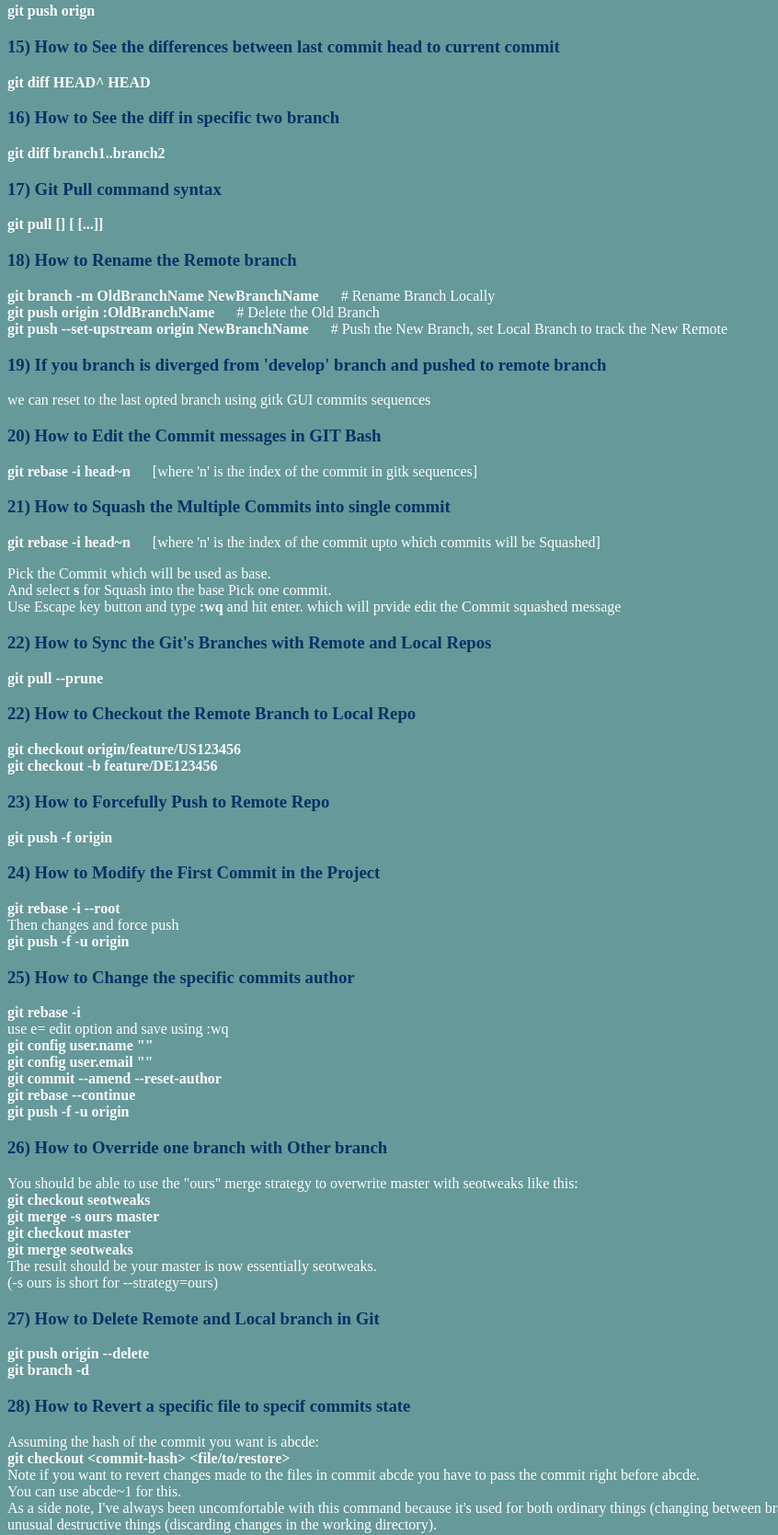
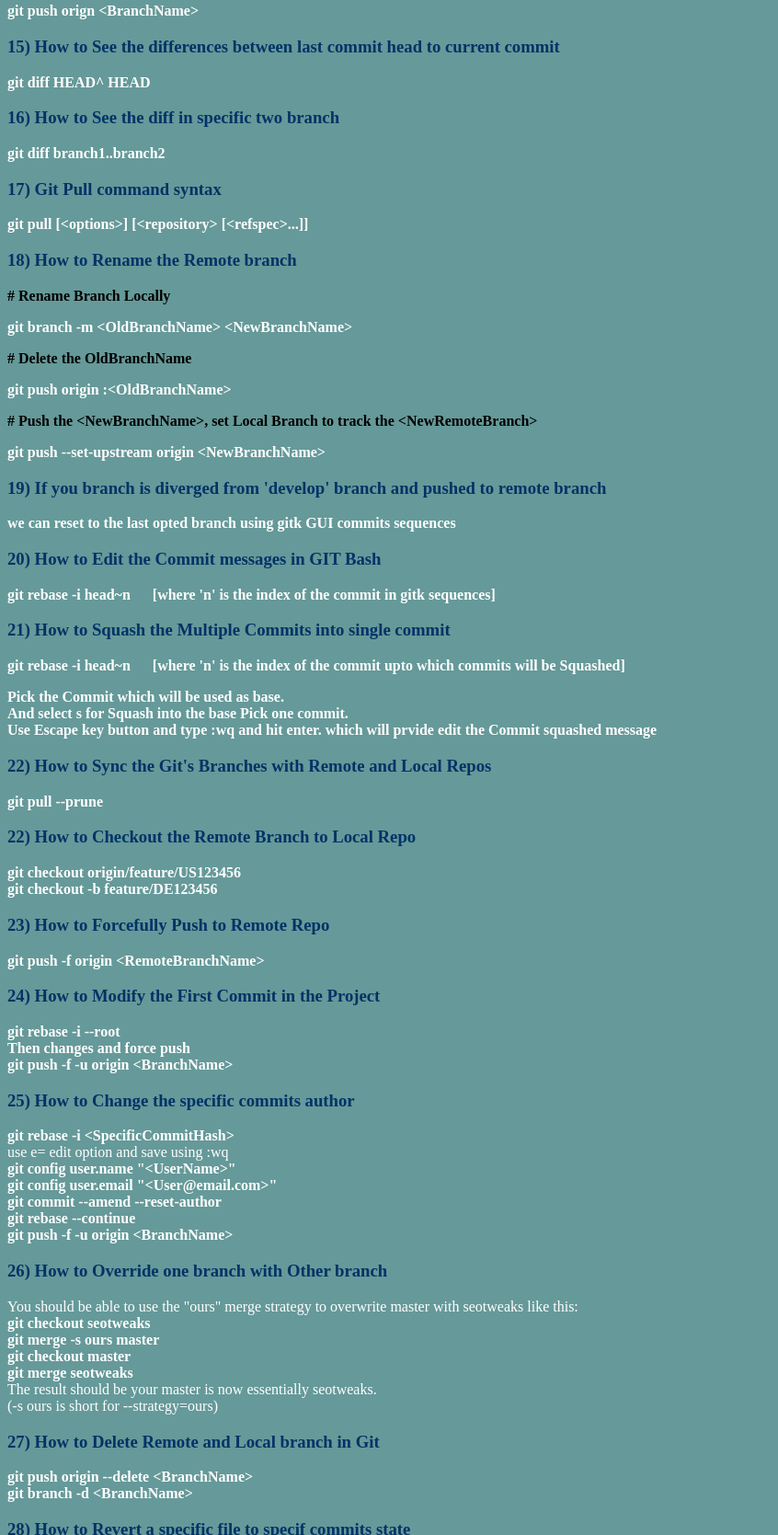
Before and after one commit to TheCoder87/UsefulGitCommands, a plain HTML site: page index.html in a window 1280 px wide. Shown: the part 1131-2800 px from the top of the page at 92% size, without its empty margins (0-846 px from the left). Drawn offline with Linux system fonts and the light colour scheme.

Commit message:
Handle <, > by &lt;, &gt;

```diff
--- a/index.html
+++ b/index.html
@@ -11,11 +11,11 @@
 	<p><b>git init</b></p>
 
 <h3>2) How to Clone Existing Git Repo</h3>
-	<p><b>git clone <https://github.com/UserName/Project/Repo.git></b></p>
+	<p><b>git clone &lt;https://github.com/UserName/Project/Repo.git&gt;</b></p>
 
 <h3>3) How to set contributor's User Name & Email of Repo</h3>
-	<p><b>git config user.name "<UserName>"</b></p>
-	<p><b>git config user.email "<EmailId>"</b></p>
+	<p><b>git config user.name "&lt;UserName&gt;"</b></p>
+	<p><b>git config user.email "&lt;EmailId&gt;"</b></p>
 
 <h3>4) How to see the Git Status of Repo</h3>
 	<p><b>git status</b></p>
@@ -23,10 +23,10 @@
 <h3>5) How to See all Git Branches</h3>
 	<p><b>git branch -a</b></p>
 
-<h3>6) How to CheckOut Develop Branch</h3>
+<h3>6) How to Checkout Develop Branch</h3>
 	<p><b>git checkout develop</b></p>
 
-<h3>7) How to CheckOut a Feature Branch based on Develop Branch</h3>
+<h3>7) How to Checkut a Feature Branch based on Develop Branch</h3>
 	<p><b>git checkout -b feature/US123456</b></p>
 
 <h3>8) How to See the Git Commits Log of Repo</h3>
@@ -37,7 +37,7 @@
 
 <h3>10) How to Commit to Git Repo</h3>
 	<p><b>git add . </b></p>
-	<p><b>git commit -m "<Commit Message>"</b></p>
+	<p><b>git commit -m "&lt;Commit Message&gt;"</b></p>
 
 <h3>11) How to Ammend the Last Commit message</h3>
 	<p><b>git commit --amend</b></p>
@@ -46,10 +46,10 @@
 	<p><b>git remote -v</b></p>
 
 <h3>13) How to Add Remote branch as Upstream of Repo</h3>
-	<p><b>git remote add orign <https://github.com/UserName/Project/Repo.git></b></p>
+	<p><b>git remote add orign &lt;https://github.com/UserName/Project/Repo.git&gt;</b></p>
 
 <h3>14) How to Push current local repo to Repo at Remote Server i.e. GitHub or Azure DevOps</h3>
-	<p><b>git push orign <BranchName></b></p>
+	<p><b>git push orign &lt;BranchName&gt;</b></p>
 
 <h3>15)	How to See the differences between last commit head to current commit</h3>
 	<p><b>git diff HEAD^ HEAD</b></p>
@@ -58,15 +58,19 @@
 	<p><b>git diff branch1..branch2</b></p>
 
 <h3>17)	Git Pull command syntax</h3>
-	<p><b>git pull [<options>] [<repository> [<refspec>...]]</b></p>
+	<p><b>git pull [&lt;options&gt;] [&lt;repository&gt; [&lt;refspec&gt;...]]</b></p>
 
 <h3>18)	How to Rename the Remote branch</h3>
-	<p><b>git branch -m OldBranchName NewBranchName</b>   &nbsp;&nbsp;&nbsp;&nbsp;      # Rename Branch Locally<br/>
-	<b>git push origin :OldBranchName</b>       &nbsp;&nbsp;&nbsp;&nbsp;        # Delete the Old Branch<br/>
-	<b>git push --set-upstream origin NewBranchName</b>  &nbsp;&nbsp;&nbsp;&nbsp; # Push the New Branch, set Local Branch to track the New Remote</p>
+	<b># Rename Branch Locally</b>
+	<p><b>git branch -m &lt;OldBranchName&gt; &lt;NewBranchName&gt;</b></p>
+	<b># Delete the OldBranchName</b>
+	<p><b>git push origin :&lt;OldBranchName&gt;</b></p>
+	<b># Push the &lt;NewBranchName&gt;, set Local Branch to track the &lt;NewRemoteBranch&gt;</b>
+	<p><b>git push --set-upstream origin &lt;NewBranchName&gt;</b></p>
+	<b/>
 
 <h3>19) If you branch is diverged from 'develop' branch and pushed to remote branch </h3>
-	<p>we can reset to the last opted branch using gitk GUI commits sequences</p>
+	<p><b>we can reset to the last opted branch using gitk GUI commits sequences</b></p>
 
 <h3>20) How to Edit the Commit messages in GIT Bash</h3>
 	<p><b>git rebase -i head~n</b>  &nbsp;&nbsp;&nbsp;&nbsp; [where 'n' is the index of the commit in gitk sequences]</p>
@@ -85,21 +89,21 @@
 	<b>git checkout -b feature/DE123456</b></p>
 
 <h3>23) How to Forcefully Push to Remote Repo</h3>
-	<p><b>git push -f origin <remote branch name></b></p>
+	<p><b>git push -f origin &lt;RemoteBranchName&gt;</b></p>
 
 <h3>24) How to Modify the First Commit in the Project </h3>
 	<p><b>git rebase -i --root</b><br/>
 	Then changes and force push</b><br/>
-	<b>git push -f -u origin <BranchName></b></p>
+	<b>git push -f -u origin &lt;BranchName&gt;</b></p>
 
 <h3>25) How to Change the specific commits author</h3>
-	<p><b>git rebase -i <SpecificCommitHash></b><br/>
+	<p><b>git rebase -i &lt;SpecificCommitHash&gt;</b><br/>
 	use e= edit option and save using :wq<br/>
-	<b>git config user.name "<UserName>"</b><br/>
-	<b>git config user.email "<User@email.com>"</b><br/>
+	<b>git config user.name "&lt;UserName&gt;"</b><br/>
+	<b>git config user.email "&lt;User@email.com&gt;"</b><br/>
 	<b>git commit --amend --reset-author</b><br/>
 	<b>git rebase --continue</b><br/>
-	<b>git push -f -u origin <BranchName></b></p>
+	<b>git push -f -u origin &lt;BranchName&gt;</b></p>
 
 <h3>26) How to Override one branch with Other branch</h3>
 	<p>You should be able to use the "ours" merge strategy to overwrite master with seotweaks like this:<br/>
@@ -113,8 +117,8 @@
 	(-s ours is short for --strategy=ours)</p>
 
 <h3>27) How to Delete Remote and Local branch in Git</h3>
-	<p><b>git push origin --delete <BranchName></b><br/>
-	<b>git branch -d <BranchName></b></p>
+	<p><b>git push origin --delete &lt;BranchName&gt;</b><br/>
+	<b>git branch -d &lt;BranchName&gt;</b></p>
 
 <h3>28) How to Revert a specific file to specif commits state</h3>
 	<p>Assuming the hash of the commit you want is abcde:<br/>
```
